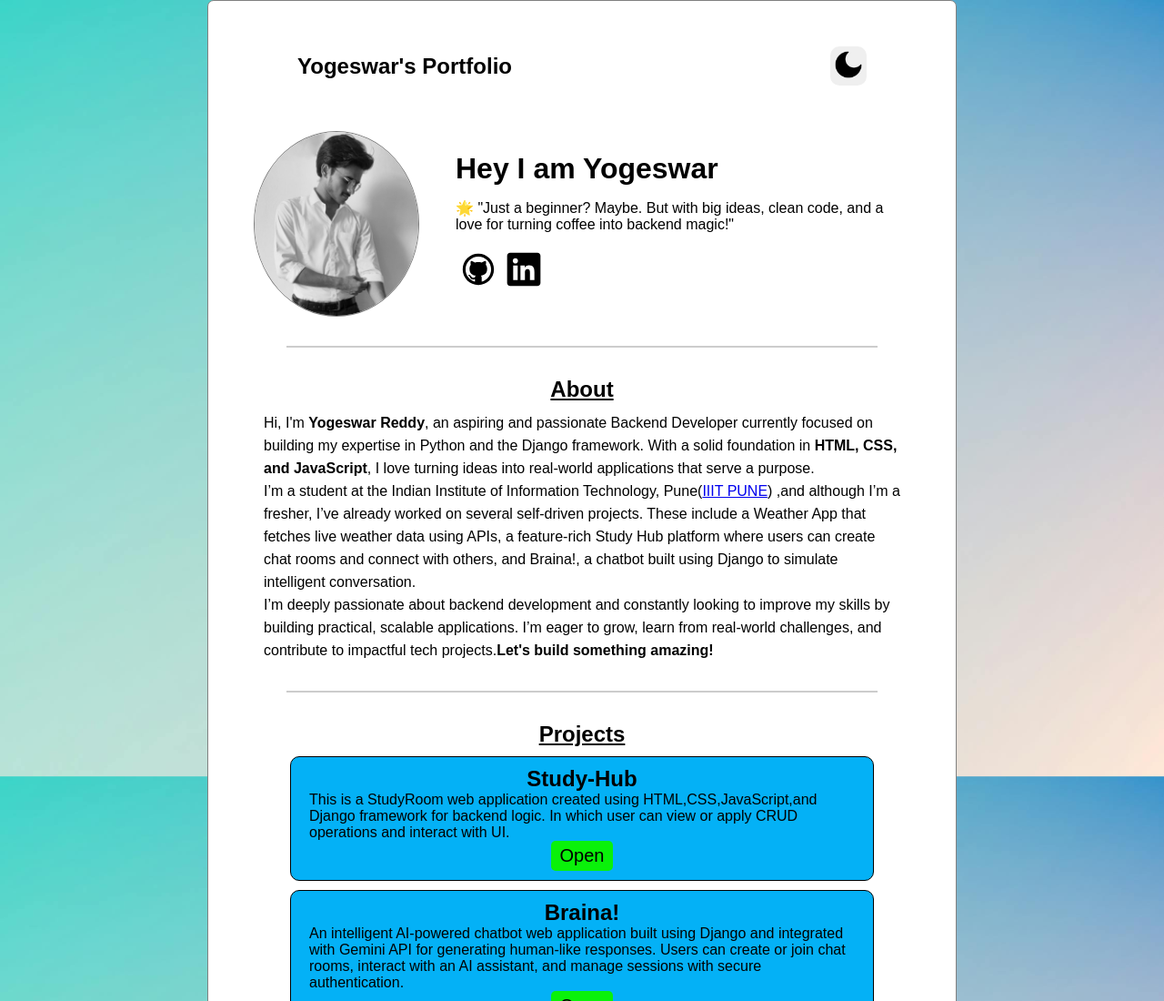
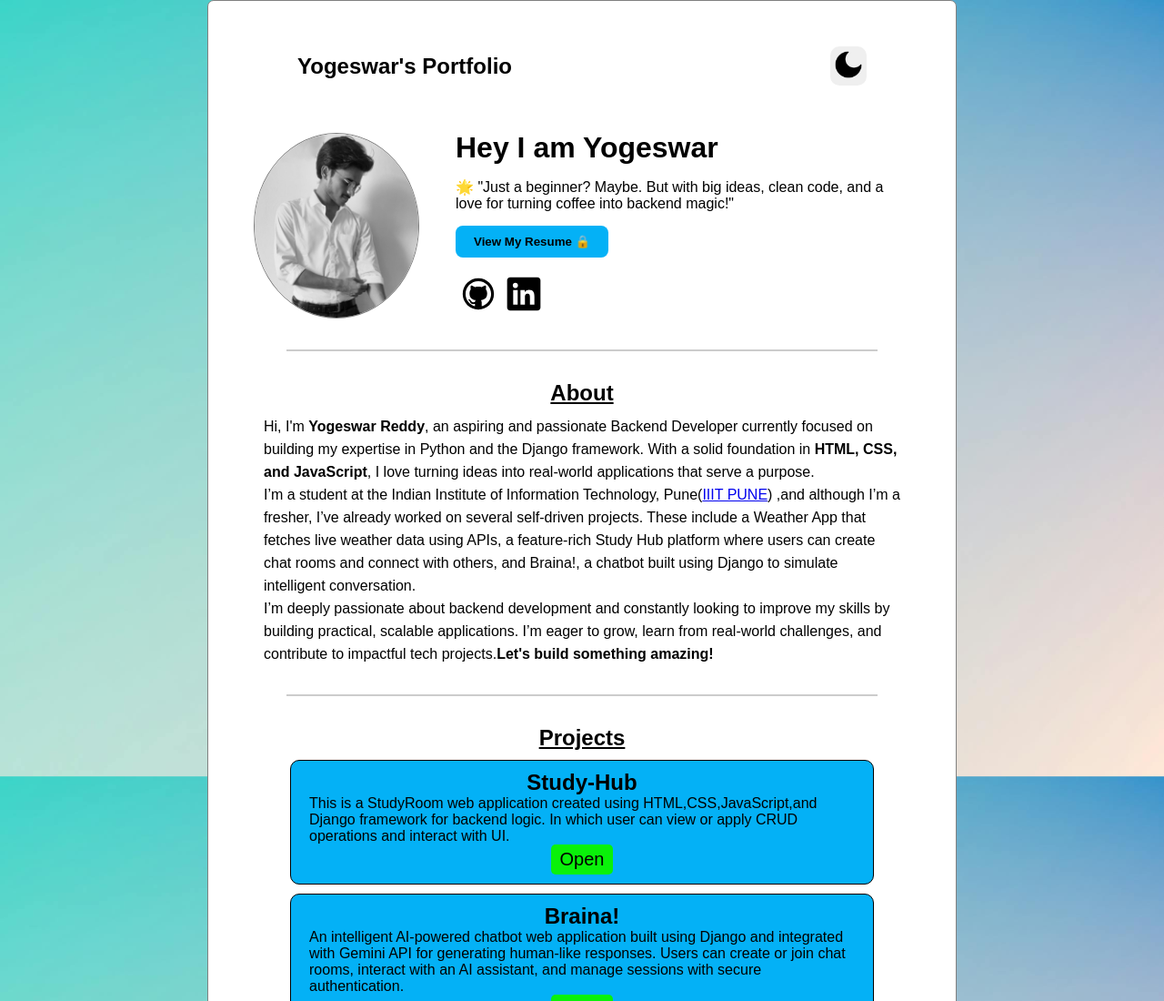
Before and after one commit to yogeswar2006/My-Portfolio, a plain HTML site: page index.html in a window 1280 px wide. Shown: the top 1100 px of the page at 91% size. Drawn offline with Linux system fonts and the light colour scheme.

Commit message:
contact link updated

```diff
--- a/index.html
+++ b/index.html
@@ -26,6 +26,11 @@
               🌟 "Just a beginner? Maybe. But with big ideas, clean code, and a
               love for turning coffee into backend magic!"
             </p>
+            <a href="https://drive.google.com/file/d/1fuR7NlFwN-EiQJAXq4GGE7s3tQ5TVkMj/view?usp=sharing" target="_blank" rel="noopener noreferrer">
+              <button style="padding: 10px 20px; border-radius: 8px; background-color: rgb(4, 177, 246); color: rgb(0, 0, 0); border: none;">
+                <b>View My Resume 🔒</b>
+              </button>
+            </a>
             <div id="contact-info-container">
               <a href="https://github.com/yogeswar2006" target="_blank"
                 ><img
```
